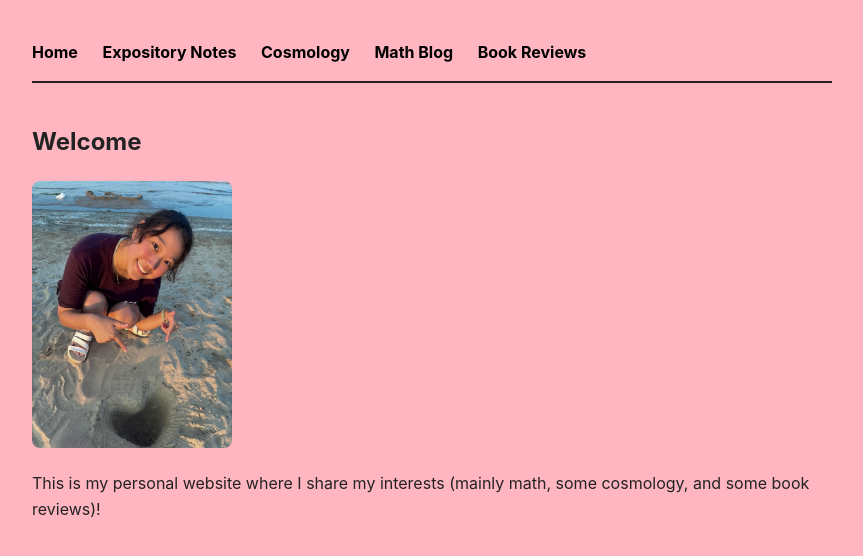
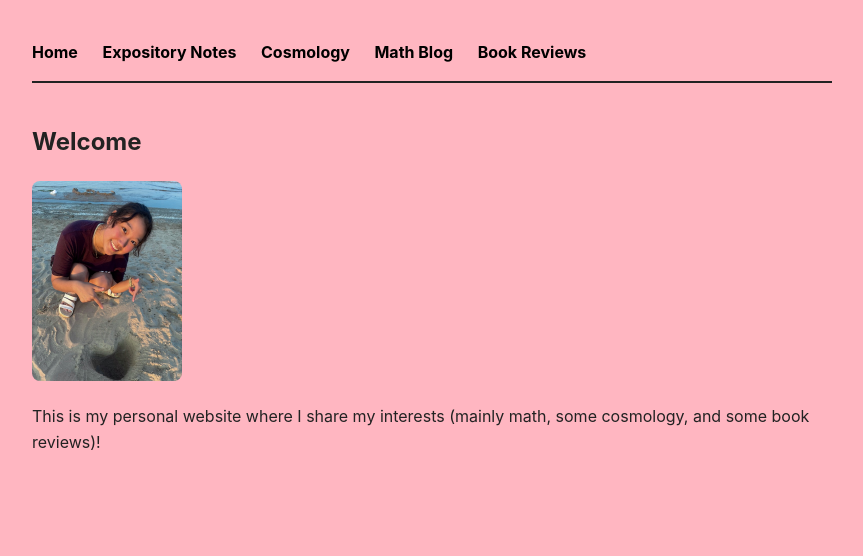
Before and after one commit to KatherineHChoi/katherinehchoi.github.io, a Jekyll site: the page built from index.md, in a window 1280 px wide. Shown: the top 556 px of the page, without its empty margins (208-1071 px from the left). Built offline with Jekyll 4.4.1, drawn with Linux system fonts in a browser that asks for light colours.

Commit message:
Resize profile picture in index.md
Updated profile picture size from 200px to 150px width.

```diff
--- a/index.md
+++ b/index.md
@@ -3,6 +3,6 @@ layout: default
 title: Home
 ---
 ## Welcome
-<img src="/images/profile.jpeg" alt="My profile picture" width="200" style="border-radius: 8px;">
+<img src="/images/profile.jpeg" alt="My profile picture" width="150" style="border-radius: 8px;">
 
 This is my personal website where I share my interests (mainly math, some cosmology, and some book reviews)!
```
